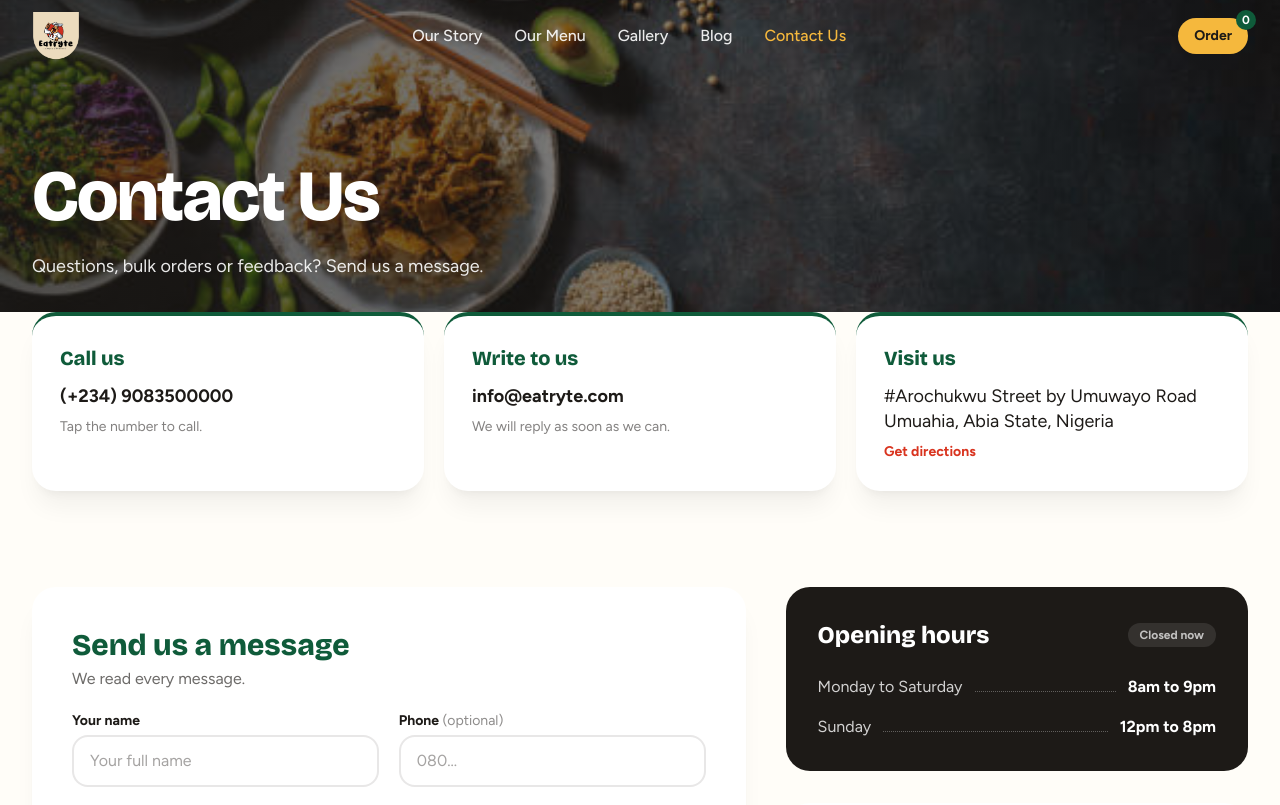
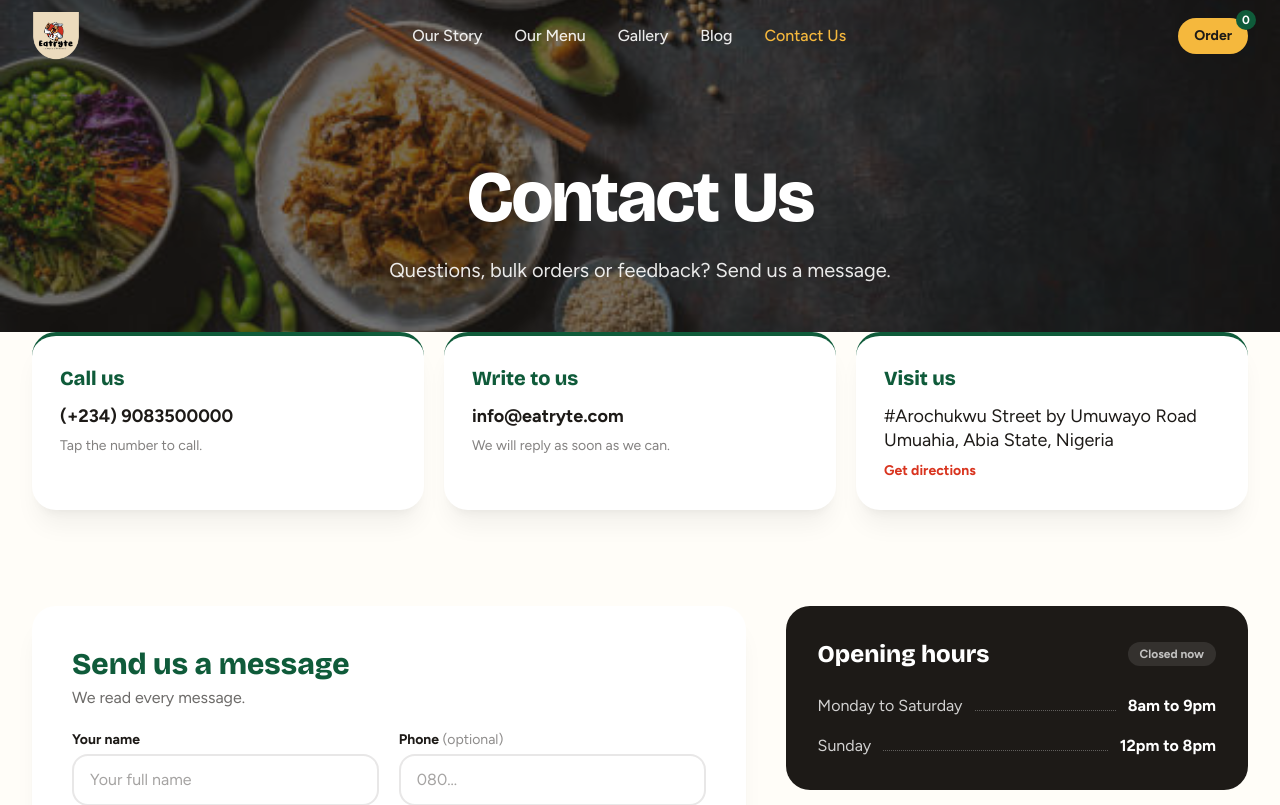
Before and after one commit to Whizzywar/Eatryte, a React (Vite) app: page /contact in a window 1280 px wide. Shown: the top 805 px of the page. Built offline with nearby package versions, Linux system fonts and the light colour scheme; grey boxes are pictures that could not be loaded.

Commit message:
page header h1 & p centralized

```diff
--- a/src/components/PageHeader.jsx
+++ b/src/components/PageHeader.jsx
@@ -24,24 +24,22 @@ export default function PageHeader({ title, subtitle, image = IMG.hero }) {
 
   return (
     <section ref={root} className="relative overflow-hidden text-white">
-      {/* Background image (replaces the old solid orange) */}
+      {/* Background image */}
       <div
         className="ph-bg absolute inset-0 bg-cover bg-center"
         style={{ backgroundImage: `url(${image})` }}
         aria-hidden="true"
       />
-      {/* Dark overlay so the title stays readable. Delete this line for the raw image. */}
-      <div
-        className="absolute inset-0 bg-linear-to-r from-ink/75 via-ink/55 to-ink/40"
-        aria-hidden="true"
-      />
+      {/* Even dark overlay so centered text stays readable. Delete this block for the raw image. */}
+      <div className="absolute inset-0 bg-ink/60" aria-hidden="true" />
 
-      <div className="ph relative mx-auto max-w-7xl px-5 pb-12 pt-28 sm:pb-16 sm:pt-32 md:px-8 md:pb-24 md:pt-40">
-        <h1 className="font-display text-4xl font-extrabold leading-none tracking-tight sm:text-5xl md:text-7xl">
+      {/* Centered content */}
+      <div className="ph relative mx-auto flex max-w-7xl flex-col items-center px-5 pb-14 pt-28 text-center sm:pb-20 sm:pt-32 md:px-8 md:pb-28 md:pt-40">
+        <h1 className="max-w-4xl text-balance font-display text-4xl font-extrabold leading-[1.05] tracking-tight sm:text-5xl md:text-7xl">
           {title}
         </h1>
         {subtitle && (
-          <p className="mt-4 max-w-xl text-base text-white/90 sm:mt-5 sm:text-lg">
+          <p className="mt-4 max-w-xl text-balance text-base text-white/90 sm:mt-5 sm:max-w-2xl sm:text-lg md:text-xl">
             {subtitle}
           </p>
         )}
--- a/src/pages/OurStory.jsx
+++ b/src/pages/OurStory.jsx
@@ -86,11 +86,7 @@ export default function OurStory() {
       <section className="overflow-x-clip bg-paper px-5 py-16 md:px-8 md:py-24">
         <div className="mx-auto max-w-7xl">
           <div className="rv mx-auto max-w-3xl text-center">
-            <p className="text-sm font-semibold text-ink/60">Our story</p>
-            <h2 className="mt-4 font-serif text-4xl leading-[1.1] text-ink md:text-6xl">
-              Food you can <em>trust</em>, made fresh every day.
-            </h2>
-            <Ornament className="mt-8" />
+
           </div>
 
           <div className="mt-16 grid items-center gap-16 lg:grid-cols-12 lg:gap-12">
```
